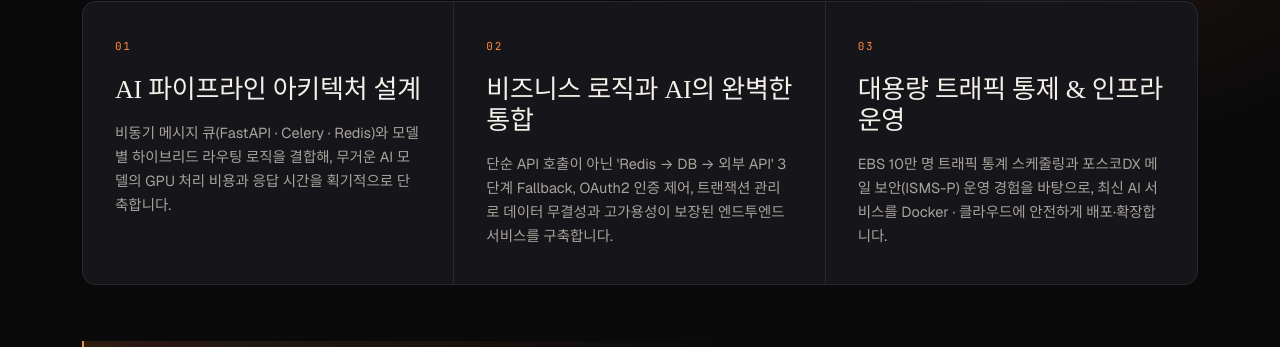
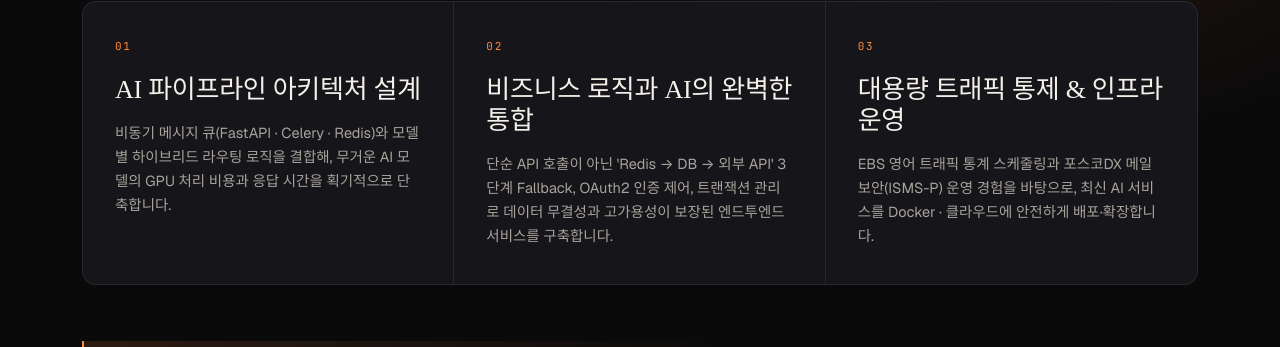
Before and after one commit to feed-mina/feed-mina.github.io, a Jekyll site: the page index.html, which Jekyll copies as it is, in a window 1280 px wide and 900 px high, scrolled down 1254 px. Shown: the part 106-453 px from the top of the window. Built offline with Jekyll 4.4.1, drawn with Linux system fonts in a browser that asks for light colours; some web fonts are replaced; some of the changed text lies outside the part shown.

Commit message:
Describe EBS work as "EBS 영어" instead of "10만 명"
Update both places the claim appeared — the career entry and the About
paragraph — so the two sections agree.

Co-Authored-By: Claude Opus 4.8 <noreply@anthropic.com>

```diff
--- a/index.html
+++ b/index.html
@@ -1075,7 +1075,7 @@
       <div class="pillar">
         <div class="idx">03</div>
         <h3>대용량 트래픽 통제 &amp; 인프라 운영</h3>
-        <p>EBS 10만 명 트래픽 통계 스케줄링과 포스코DX 메일 보안(ISMS-P) 운영 경험을 바탕으로, 최신 AI 서비스를 Docker · 클라우드에 안전하게 배포·확장합니다.</p>
+        <p>EBS 영어 트래픽 통계 스케줄링과 포스코DX 메일 보안(ISMS-P) 운영 경험을 바탕으로, 최신 AI 서비스를 Docker · 클라우드에 안전하게 배포·확장합니다.</p>
       </div>
     </div>
 
@@ -1254,7 +1254,7 @@
             <h4>유인시스 &amp; 상록에스 <span class="org">— EBS SM 파견</span></h4>
             <div class="role">계약직 사원 · Traffic &amp; Security Ops</div>
             <ul>
-              <li>EBS 10만 명 접속 트래픽 통계 스케줄링(Crontab) 관제</li>
+              <li>EBS 영어 접속 트래픽 통계 스케줄링(Crontab) 관제</li>
               <li>ISMS-P 개인정보 보호 심사 검증 및 대응 문서화 완료</li>
               <li>개인추천 서비스 역공학 소스/구조 심도 검토</li>
             </ul>
```
